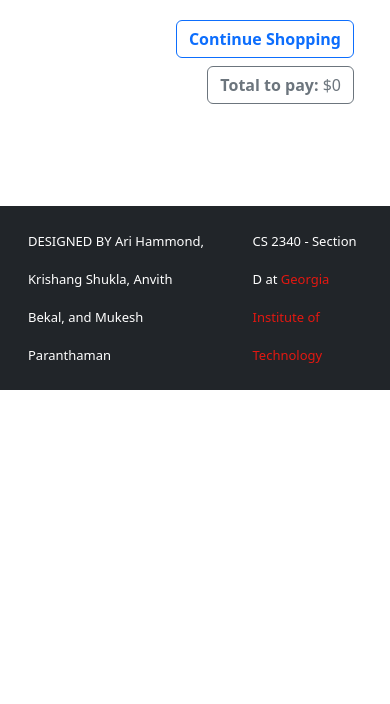
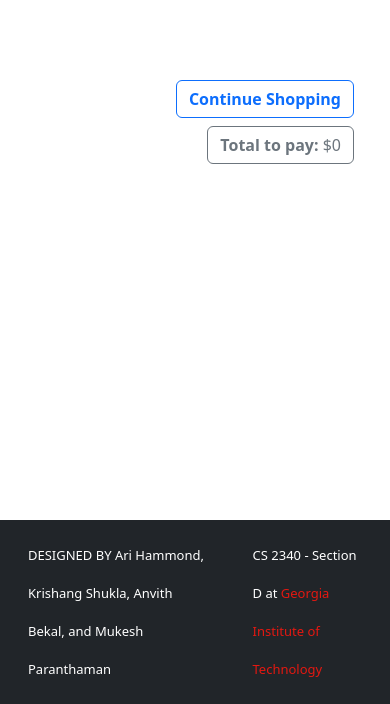
Before and after one commit to MukProgram/2340Project1, a Django app: page /cart/ in a window 390 px wide. Shown: the part 197-901 px from the top of the page. Before the commit the page ends 587 px from the top, so only its background shows below. Run offline with Django 5.2, Linux system fonts and the light colour scheme.

Commit message:
fixing footer position in "mobile" view

```diff
--- a/GTMoviesStore/Movies/templates/Movies/about.html
+++ b/GTMoviesStore/Movies/templates/Movies/about.html
@@ -26,8 +26,10 @@
           next movie night pick has never been easier.
         </p>
       </div>
-      <div class="col-md-6 mx-auto mb-2 text-center">
-            <img src="../../static/images/about.png" style="width:400px; height:auto;" alt="photo of real of film, slight unspooled"/>
+        <div class="col-2 mx-auto mb-2 align-content-center">
+      </div>
+      <div class="col-md-4 mx-auto mb-2 align-content-center">
+            <img src="../../static/images/about.png" style="width:350px; height:auto;" alt="photo of real of film, slight unspooled"/>
       </div>
     </div>
   </div>
--- a/GTMoviesStore/Movies/templates/Movies/movies.html
+++ b/GTMoviesStore/Movies/templates/Movies/movies.html
@@ -11,7 +11,7 @@
             <div class="row pb-5" style="margin-bottom:127px">
                 <form method="POST" action= "{% url 'movies' %}" class="row row-cols-auto align-items-center">
                     {% csrf_token %}
-                    <div class="col-11">
+                    <div class="col-9">
                         <p>
                           <input name="search" required class="form-control" placeholder="Search" id="search">
                         </p>
--- a/GTMoviesStore/accounts/templates/accounts/orders.html
+++ b/GTMoviesStore/accounts/templates/accounts/orders.html
@@ -41,6 +41,7 @@
                     {% endfor %}
                 </div>
             </div>
+            <div class="spacer" style="height:210px"></div>
         </div>
     </div>
 {% endblock %}
--- a/GTMoviesStore/cart/templates/cart/index.html
+++ b/GTMoviesStore/cart/templates/cart/index.html
@@ -36,7 +36,7 @@
     </div>
     <div class="row">
         <div class="text-end">
-            <a class="btn btn-outline-primary mb-2" href="{% url 'movies' %}"><b>Continue Shopping</b></a>
+            <a class="btn btn-outline-primary mb-2" style="margin-top: 60px" href="{% url 'movies' %}"><b>Continue Shopping</b></a>
         </div>
     </div>
     <div class="row">
@@ -48,18 +48,20 @@
             {% endif %}
         </div>
     </div>
-  <div class="row">
+
+    <div class="row" >
+      <div class="text-end">
+          <a class="btn btn-outline-secondary mb-2"><b>Total to pay:</b> ${{ template_data.cart_total }}</a>
+      </div>
+    </div>
+  <div class="row mb-4">
         <div class="text-end">
             {% if template_data.movies_in_cart|length > 0 %}
                 <a href="{% url 'cart.purchase' %}" class="btn bg-dark text-white mb-2">Purchase</a>
             {% endif %}
         </div>
-    </div>
-    <div class="row" style="margin-bottom:70px">
-      <div class="text-end">
-          <a class="btn btn-outline-secondary mb-2"><b>Total to pay:</b> ${{ template_data.cart_total }}</a>
-      </div>
-    </div>
+  </div>
+  <div class="spacer" style="height:300px"></div>
   </div>
 </div>
 {% endblock %}
--- a/GTMoviesStore/cart/templates/cart/purchase.html
+++ b/GTMoviesStore/cart/templates/cart/purchase.html
@@ -2,11 +2,11 @@
 {% block content %}
 <div class="p-3 m-3">
     <div class="container">
-        <div class="row mt-5">
+        <div class="row mt-5 mb-6" style="margin-bottom:100px">
             <div class="col mx-auto mb-3">
                 <h2>Purchase Completed</h2>
                 <hr />
-                <p>Congratulations, purchase completed. Order number is: <b>#{{ template_data.order_id }}</b></p>
+                <p> Congratulations, purchase completed. Order number is: <b>#{{ template_data.order_id }}</b></p>
             </div>
         </div>
     </div>
```
